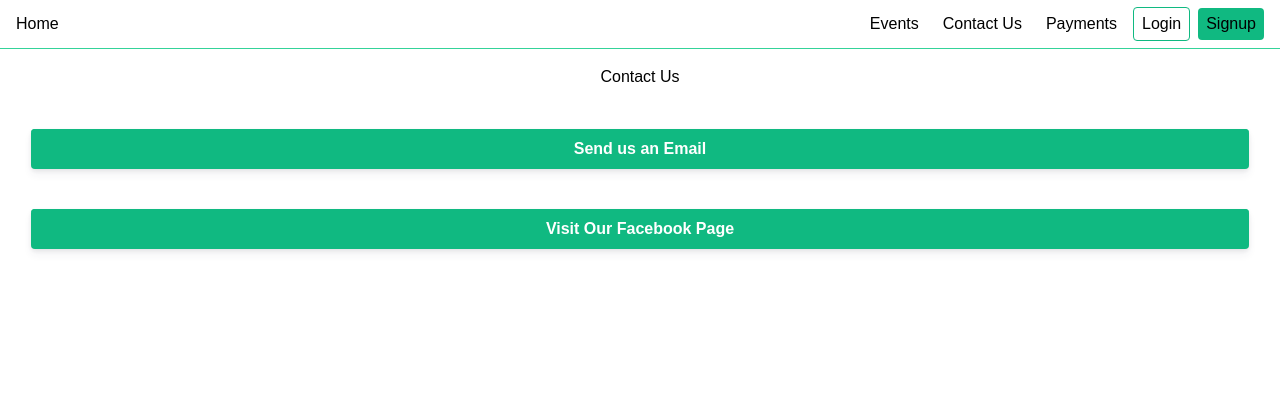
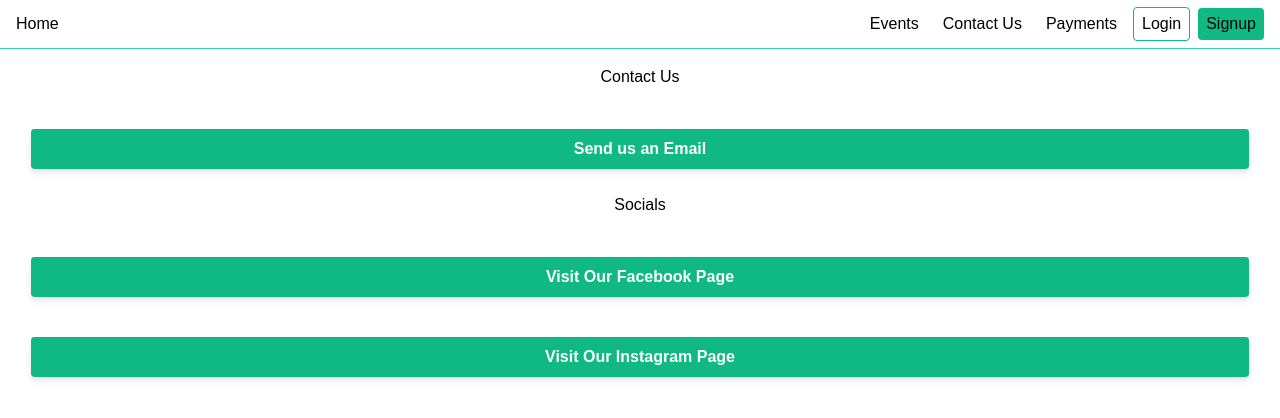
Before and after one commit to A-Sip-Of-Paradise-Garden/ASOP-Final, a React (Create React App) app: page /contact in a window 1280 px wide. Shown: the top 418 px of the page. Built offline with nearby package versions, Linux system fonts and the light colour scheme; no server answers.

Commit message:
Contact IG Page
created a new link leading to the asop instagram page

```diff
--- a/src/pages/Contactus.js
+++ b/src/pages/Contactus.js
@@ -8,13 +8,20 @@ const redirectToFacebook = () => {
   window.location.href = 'https://www.facebook.com/asipofparadisegarden/';
 }
 
+const redirectToIG = () => {
+  window.location.href = 'https://www.instagram.com/Asipofparadisegarden';
+}
+
 const Contact = () => {
     return (
       <div>
         <h1>Contact Us</h1>
 
       <button onClick={sendEmail}>Send us an Email</button>
+      <br />
+      <h1>Socials</h1>
       <button onClick={redirectToFacebook}>Visit Our Facebook Page</button>
+      <button onClick={redirectToIG}>Visit Our Instagram Page</button>
         </div>
     )
   }
```
